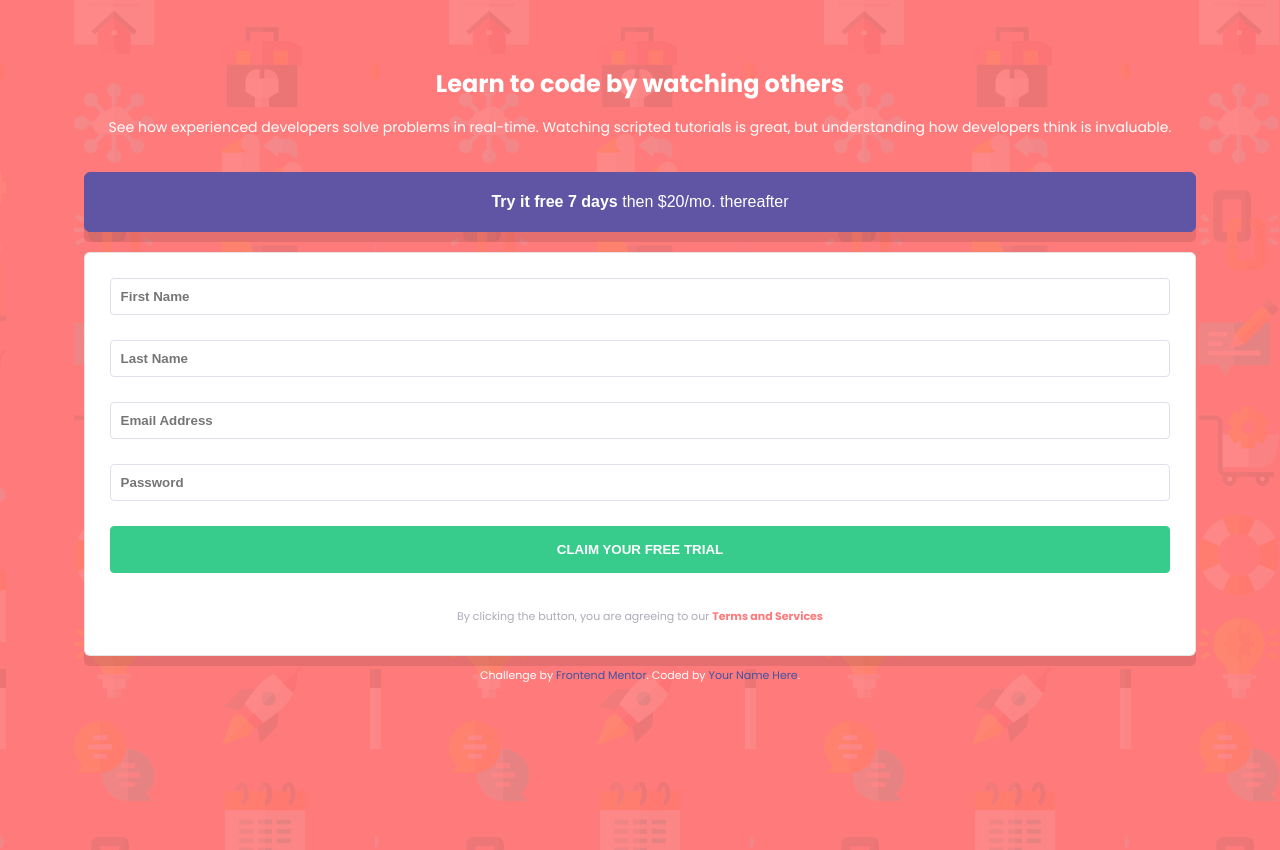
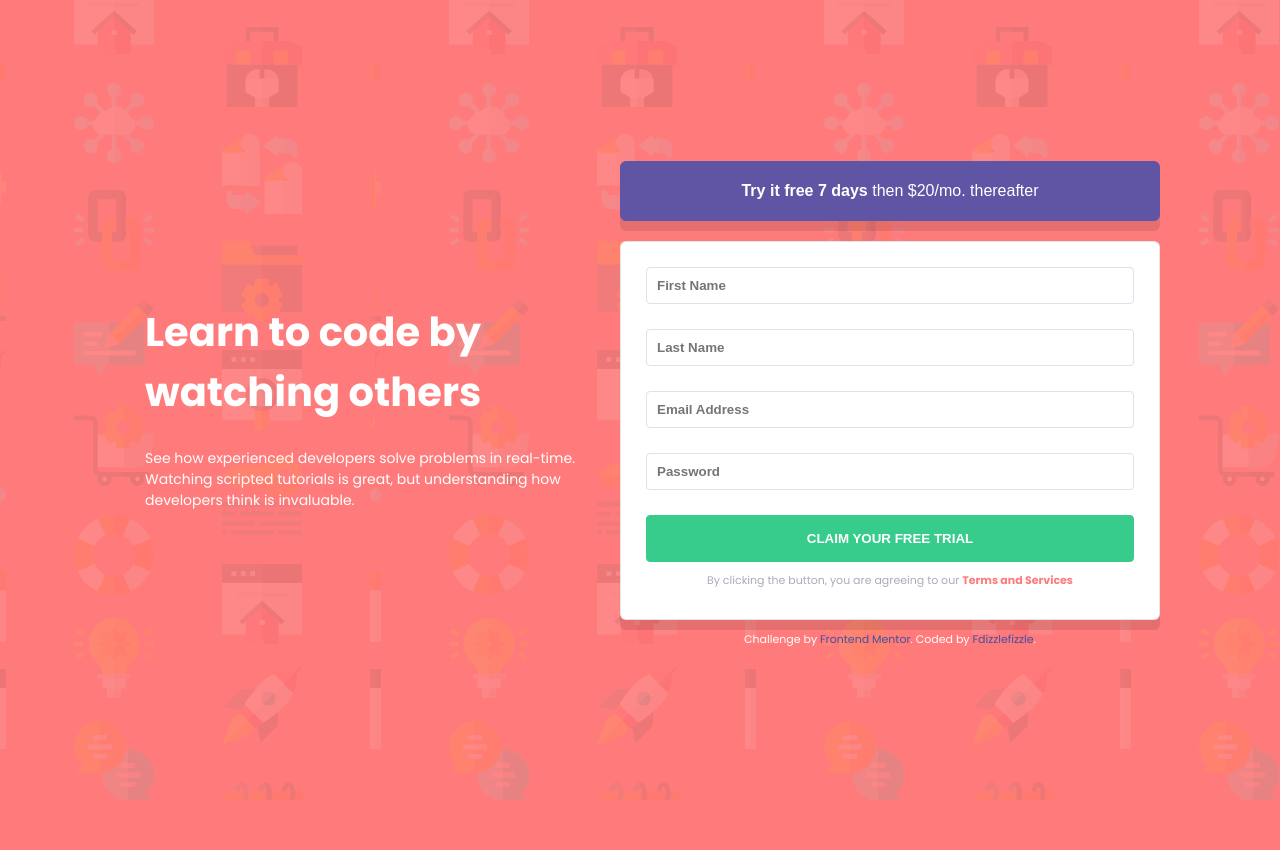
Before and after one commit to fdizzlefizzle/signup-form, a plain HTML site: page index.html in a window 1280 px wide. After the commit the page ends 800 px from the top, so only its background shows below. Drawn offline with Linux system fonts and the light colour scheme.

Commit message:
made desktop layout, finished design

```diff
--- a/index.html
+++ b/index.html
@@ -53,7 +53,7 @@
             <input class="form-fill" id="pword" type="text" name="Password" placeholder="Password">
             <p id="wrong" class="error-text hidden">Valid Text</p>
           </div>
-          <div class="form-group">
+          <div>
             <button class="claim-trial" type="submit">CLAIM YOUR FREE TRIAL</button>
           </div>
         </form>
@@ -62,13 +62,14 @@
 
         <div class="bot-text">By clicking the button, you are agreeing to our <a href="#" style="font-weight:700">Terms and Services</a></div>
       </div>
+      <footer>
+        <p class="attribution">
+          Challenge by <a href="https://www.frontendmentor.io?ref=challenge" target="_blank">Frontend Mentor</a>.
+          Coded by <a href="#">Fdizzlefizzle</a>.
+        </p>
+      </footer>
     </div>
-    <footer>
-      <p class="attribution">
-        Challenge by <a href="https://www.frontendmentor.io?ref=challenge" target="_blank">Frontend Mentor</a>.
-        Coded by <a href="#">Your Name Here</a>.
-      </p>
-    </footer>
+
   </div>
   <script src="main.js"></script>
 </body>
--- a/main.js
+++ b/main.js
@@ -34,5 +34,4 @@ function validateForm() {
         email.nextElementSibling.innerHTML = "Please enter a valid email";
         email.nextElementSibling.classList.remove("hidden");
     }
-    console.log(emailEmpty)
 }
--- a/styles/main.css
+++ b/styles/main.css
@@ -7,15 +7,13 @@
 html {
     margin: 0;
     padding: 0;
-    height: 100%
+    height: 100%;
+    display: flex;
+    justify-content: center;
 }
 
 body {
     display: flex;
-    position: relative;
-    flex-direction: column;
-    align-items: center;
-    height: 100%;
     background-image: url("../images/bg-intro-mobile.png");
     background-color: hsl(0, 100%, 74%) ;
     color: white;
@@ -24,16 +22,15 @@ body {
     margin: 50px 25px ;
 }
 
-.overlayx {
-    position: absolute;
-    height: 100%;
-    width: 100%;
-    background-color: hsl(0, 100%, 74%);
-    opacity: 0.5;
+.overlay {
+    display: flex;
+    flex-direction: column;
+    align-items: center;
 }
 
 .text-ctr {
     margin: 0 25px;
+    max-width: 450px;
 }
 
 h1 {
@@ -152,3 +149,29 @@ a {
     margin: 0 20px;
 
 }
+
+@media only screen and (min-width: 1000px) {
+    body {
+        justify-content: center;
+    }
+
+    .overlay {
+        flex-direction: row;
+    }
+
+    h1 {
+        font-size: 40px;
+    }
+
+    .text-ctr {
+        width: 460px;
+    }
+
+    p, h1 {
+        text-align: left;
+    }
+
+    .button-form {
+        min-width: 540px;
+    }
+}
```
